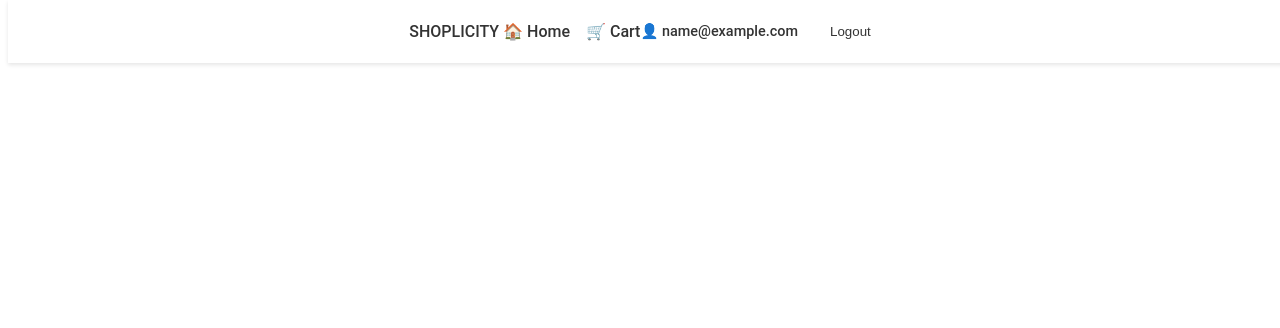
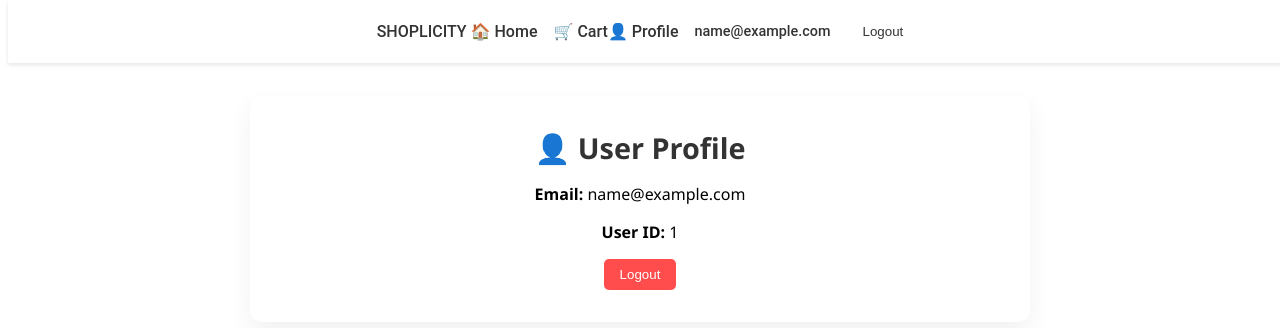
Before and after one commit to MarcusB86/ECommerceApp, a React (Vite) app: page /profile in a window 1280 px wide. Shown: the top 328 px of the page. Built offline with nearby package versions, Linux system fonts and the light colour scheme; sample sign-in values are in the browser's storage.

Commit message:
udated profile

```diff
--- a/src/App.jsx
+++ b/src/App.jsx
@@ -4,8 +4,8 @@ import Products from './components/Products';
 import Signup from "./pages/Signup";
 import Cart from './pages/Cart';
 import Login from './pages/Login';
-import Dashboard from './pages/Dashboard';
-import PrivateRoute from './components/PrivateRoute'; // Make sure you have this
+import PrivateRoute from './components/PrivateRoute';
+import Profile from './pages/Profile';
 
 function App() {
   return (
@@ -16,14 +16,11 @@ function App() {
         <Route path="/cart" element={<Cart />} />
         <Route path="/signup" element={<Signup />} />
         <Route path="/login" element={<Login />} />
-        <Route
-          path="/dashboard"
-          element={
-            <PrivateRoute>
-              <Dashboard />
-            </PrivateRoute>
-          }
-        />
+        <Route path="/profile" element={
+  <PrivateRoute>
+    <Profile />
+  </PrivateRoute>
+} />
       </Routes>
     </>
   );
--- a/src/components/Navbar.jsx
+++ b/src/components/Navbar.jsx
@@ -16,15 +16,17 @@ const Navbar = () => {
       <div className="navbar-right">
         {user ? (
   <>
-            <span className="user-email">👤 {user.email}</span>
+    <Link to="/profile" className="nav-link">👤 Profile</Link>
+    <span className="user-email">{user.email}</span>
     <button className="logout-btn" onClick={logout}>Logout</button>
   </>
 ) : (
   <>
     <Link to="/login" className="nav-link">🔓 Login</Link>
-            <Link to="/signup" className="signup-btn">📝Sign Up</Link>
+    <Link to="/signup" className="signup-btn">📝 Sign Up</Link>
   </>
 )}
+
       </div>
     </nav>
   );
--- a/src/pages/Dashboard.jsx
+++ /dev/null
@@ -1,5 +0,0 @@
-const Dashboard = () => {
-    return <h1>Welcome to the Dashboard!</h1>;
-  };
-
-  export default Dashboard;
--- a/src/pages/Login.jsx
+++ b/src/pages/Login.jsx
@@ -32,7 +32,7 @@ const Login = () => {
     try {
       const res = await axios.post('http://localhost:5000/api/auth/login', form);
       login(res.data.token);
-      navigate('/dashboard');
+      navigate('/profile');
     } catch (err) {
       setError('Login failed. Check your credentials.');
     }
--- /dev/null
+++ b/src/pages/Profile.css
@@ -0,0 +1,69 @@
+.profile-container {
+  max-width: 700px;
+  margin: 6rem auto;
+  padding: 2rem 2.5rem;
+  background: #ffffff;
+  border-radius: 12px;
+  box-shadow: 0 10px 25px rgba(0, 0, 0, 0.06);
+  font-family: 'Segoe UI', Tahoma, Geneva, Verdana, sans-serif;
+  text-align: center;
+}
+
+.profile-header {
+  margin-bottom: 2rem;
+}
+
+.avatar {
+  width: 90px;
+  height: 90px;
+  border-radius: 50%;
+  margin-bottom: 1rem;
+  border: 3px solid #7b5cff;
+}
+
+h2 {
+  color: #333;
+  font-size: 1.8rem;
+  margin: 0;
+}
+
+.info-box {
+  text-align: left;
+  margin: 1.5rem 0;
+  padding: 1rem;
+  background: #f9f9f9;
+  border-radius: 10px;
+  line-height: 1.7;
+}
+
+.profile-actions button {
+  margin: 0.6rem;
+  padding: 0.75rem 1.2rem;
+  font-size: 1rem;
+  font-weight: 600;
+  border-radius: 8px;
+  border: none;
+  background-color: #7b5cff;
+  color: white;
+  cursor: pointer;
+  transition: background-color 0.3s ease;
+}
+
+.profile-actions button:hover {
+  background-color: #5a40cc;
+}
+
+.logout-btn {
+  background-color: #ff4d4d;
+}
+
+.logout-btn:hover {
+  background-color: #e43f3f;
+}
+
+.profile-message {
+  text-align: center;
+  margin-top: 5rem;
+  font-size: 1.2rem;
+  color: #555;
+}
--- /dev/null
+++ b/src/pages/Profile.jsx
@@ -0,0 +1,24 @@
+import { useContext } from 'react';
+import { AuthContext } from '../context/AuthContext';
+import './Profile.css';
+
+const Profile = () => {
+  const { user, logout } = useContext(AuthContext);
+
+  return (
+    <div className="profile-container">
+      <h2>👤 User Profile</h2>
+      {user ? (
+        <div className="profile-card">
+          <p><strong>Email:</strong> {user.email}</p>
+          <p><strong>User ID:</strong> {user.id}</p>
+          <button onClick={logout} className="logout-btn">Logout</button>
+        </div>
+      ) : (
+        <p>You are not logged in.</p>
+      )}
+    </div>
+  );
+};
+
+export default Profile;
```
Also changed, not shown: src/styles/styles.css (line endings or trailing spaces). Lines whose indentation alone changed are shown as unchanged.
